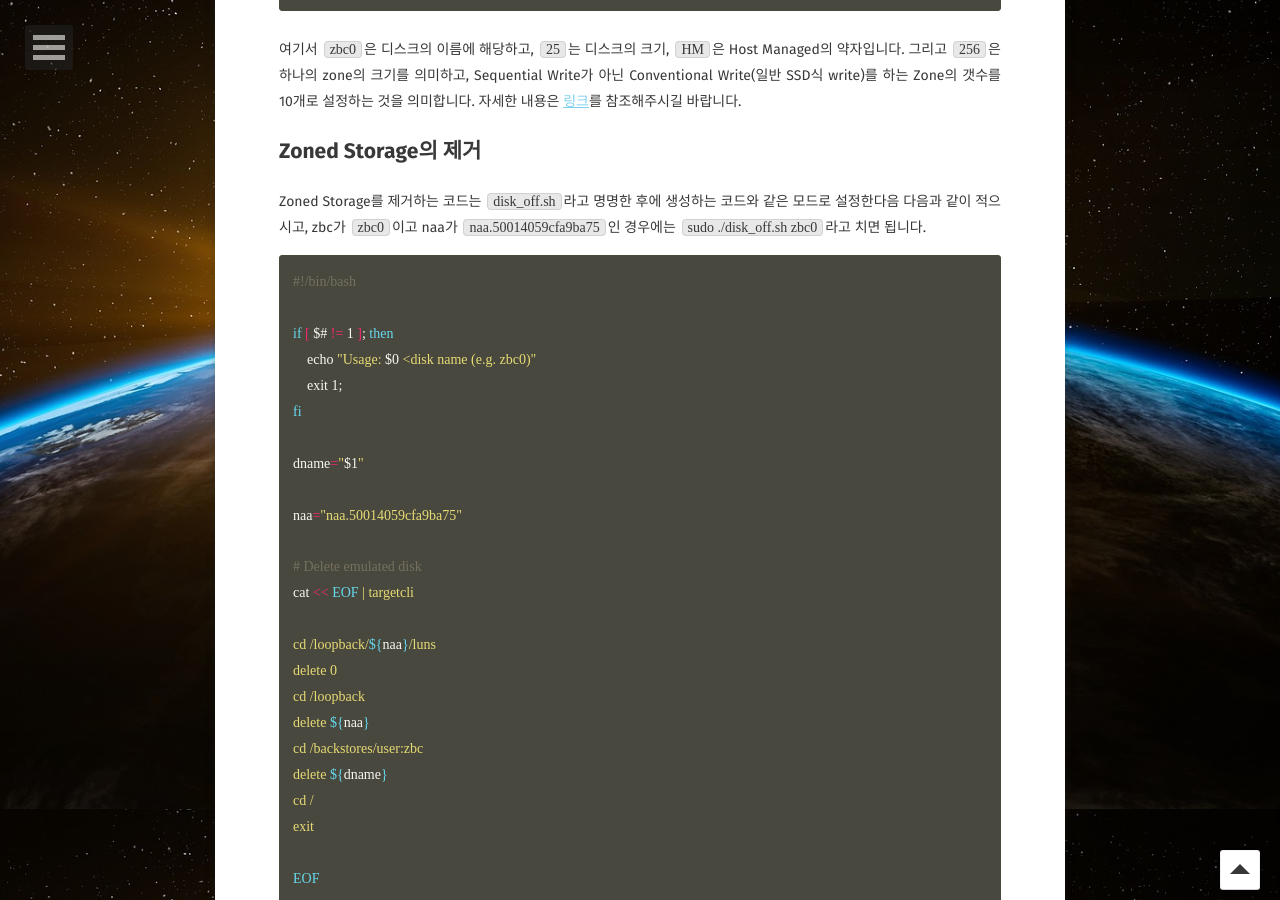
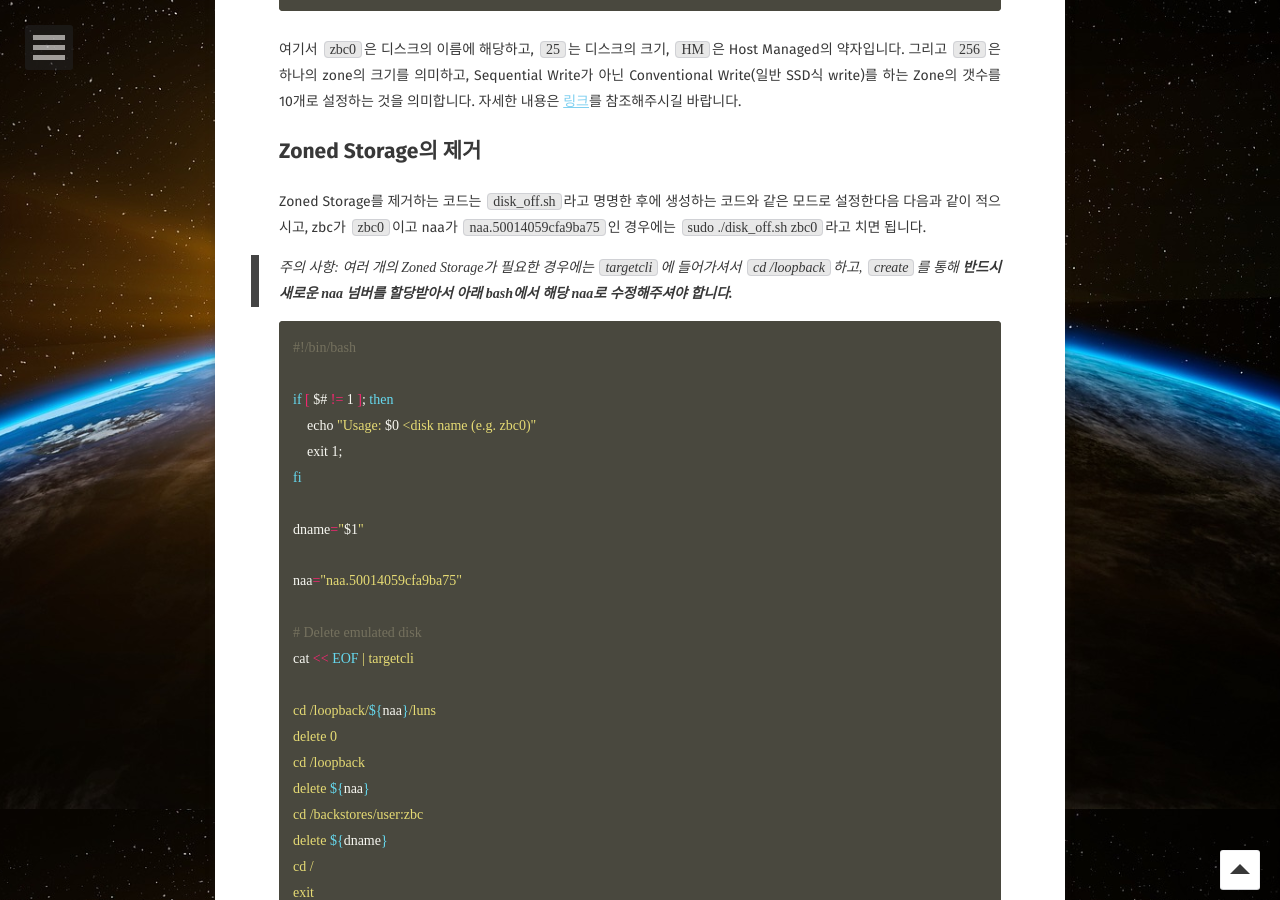
Before and after one commit to BlaCkinkGJ/blackinkgj.github.io, a Jekyll site: the page built from _posts/2020-ZoneStorage/2020-07-02-tcmu-runner.md, in a window 1280 px wide and 900 px high, scrolled down 1891 px. Built offline with Jekyll 4.4.1, drawn with Linux system fonts in a browser that asks for light colours; some web fonts are replaced; comment, search, counter and statistics services are not loaded.

Commit message:
Update 2020-07-02-tcmu-runner.md

````diff
--- a/_posts/2020-ZoneStorage/2020-07-02-tcmu-runner.md
+++ b/_posts/2020-ZoneStorage/2020-07-02-tcmu-runner.md
@@ -73,6 +73,8 @@ sudo ./disk_on.sh zbc0 25 HM 256 10
 
 Zoned Storage를 제거하는 코드는 `disk_off.sh`라고 명명한 후에 생성하는 코드와 같은 모드로 설정한다음 다음과 같이 적으시고, zbc가 `zbc0`이고 naa가 `naa.50014059cfa9ba75`인 경우에는 `sudo ./disk_off.sh zbc0`라고 치면 됩니다.
 
+> 주의 사항: 여러 개의 Zoned Storage가 필요한 경우에는 `targetcli`에 들어가셔서 `cd /loopback`하고, `create`를 통해 **반드시 새로운 naa 넘버를 할당받아서 아래 bash에서 해당 naa로 수정해주셔야 합니다.**
+
 ```bash
 #!/bin/bash
 
````
